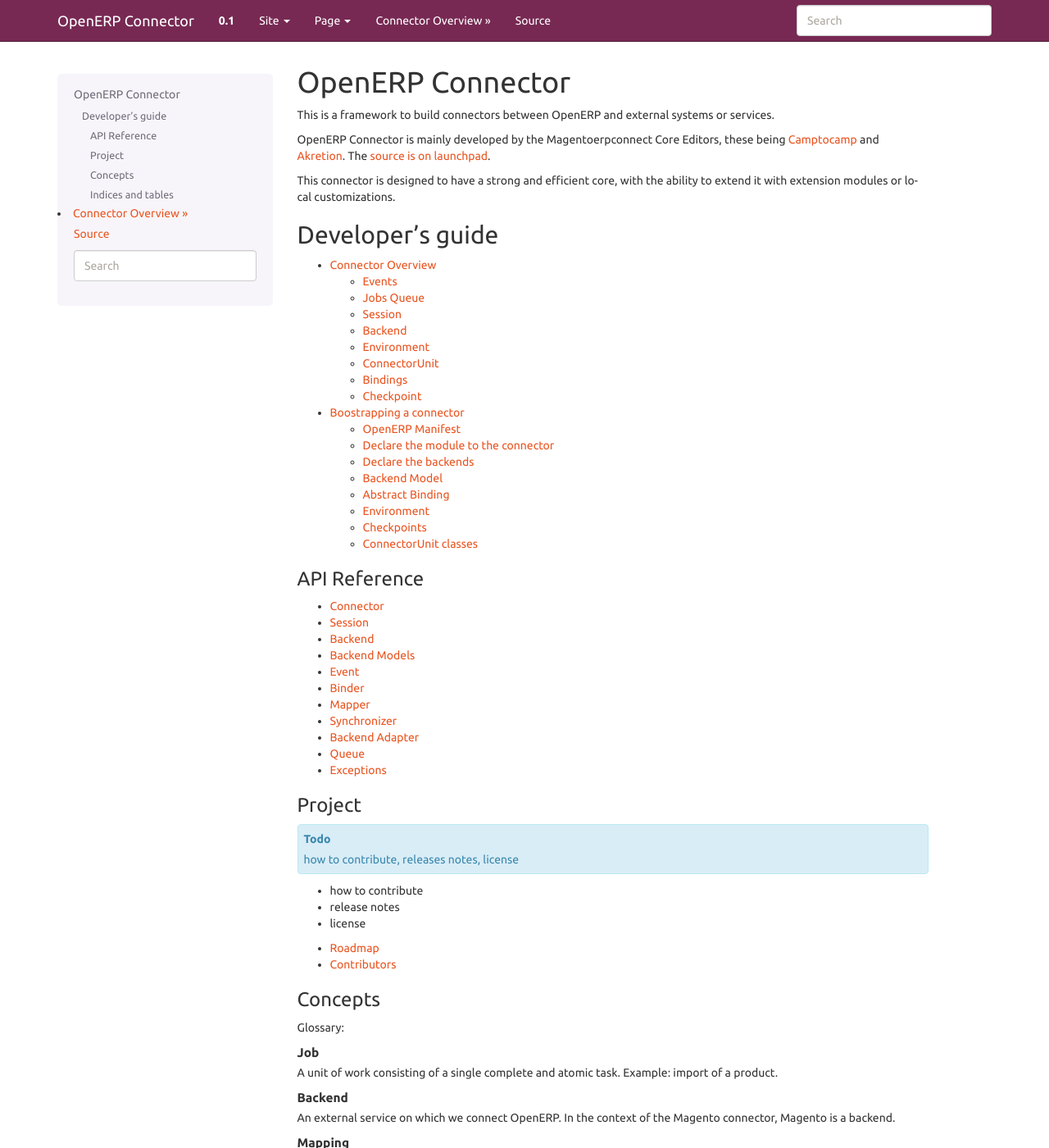
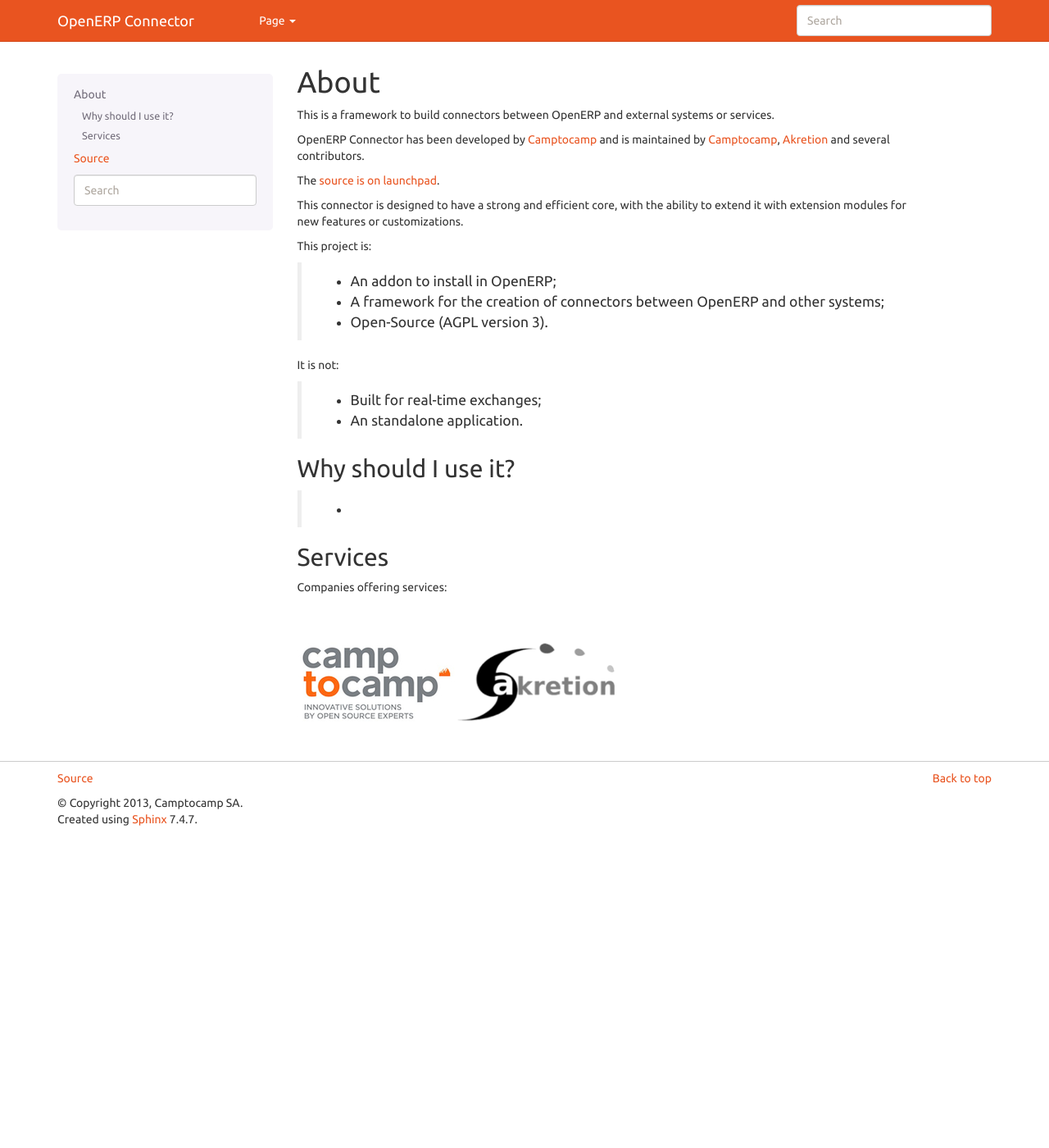
Before and after one commit to OCA/queue, a Sphinx documentation site: the page built from queue_job/doc/index.rst, in a window 1280 px wide and 1400 px high. Shown: the whole window at 82% size. Built offline with Sphinx 7.4.7, drawn with Linux system fonts in a browser that asks for light colours; some of the changed text lies outside the part shown.

Commit message:
[IMP] customize layout of the website, created projects page, about page

```diff
--- /dev/null
+++ b/queue_job/doc/_static/connector_style.css
@@ -0,0 +1,3 @@
+.navbar span.navbar-text {
+  visibility: hidden;
+}
--- a/queue_job/doc/conf.py
+++ b/queue_job/doc/conf.py
@@ -126,7 +126,7 @@
 
     # HTML navbar class (Default: "navbar") to attach to <div> element.
     # For black navbar, do "navbar navbar-inverse"
-    'navbar_class': "navbar navbar-inverse",
+    'navbar_class': "navbar",
 
     # Fix navigation bar to top of page?
     # Values: "true" (default) or "false"
@@ -134,7 +134,7 @@
 
     # Location of link to source.
     # Options are "nav" (default), "footer" or anything else to exclude.
-    'source_link_position': "nav",
+    'source_link_position': "footer",
 
     # Bootswatch (http://bootswatch.com/) theme.
     #
@@ -292,6 +292,7 @@
 # Example configuration for intersphinx: refer to the Python standard library.
 intersphinx_mapping = {
     'http://docs.python.org/': None,
-    'openerpweb': ('http://doc.openerp.com/trunk/developers/web', None),
-    'openerpdev': ('http://doc.openerp.com/trunk/developers/server/', None),
+    'openerpweb': ('https://doc.openerp.com/trunk/web/', None),
+    'openerpdev': ('https://doc.openerp.com/trunk/server/', None),
+    'magentoerpconnect': ('http://localhost:8001', None),
 }
--- a/queue_job/doc/index.rst
+++ b/queue_job/doc/index.rst
@@ -3,94 +3,52 @@
    You can adapt this file completely to your liking, but it should at least
    contain the root `toctree` directive.
 
-#################
-OpenERP Connector
-#################
+#####
+About
+#####
 
 This is a framework to build connectors between OpenERP and external
 systems or services.
 
-OpenERP Connector is mainly developed by the Magentoerpconnect Core
-Editors, these being Camptocamp_ and Akretion_. The `source is on
-launchpad`_.
+OpenERP Connector has been developed by Camptocamp_ and is maintained
+by Camptocamp_, Akretion_ and several contributors.
+
+The `source is on launchpad`_.
 
 This connector is designed to have a strong and efficient core, with the
-ability to extend it with extension modules or local customizations.
+ability to extend it with extension modules for new features or customizations.
 
 .. _Camptocamp: http://www.camptocamp.com
 .. _Akretion: http://www.akretion.com
 .. _`source is on launchpad`: https://code.launchpad.net/openerp-connector
 
+This project is:
 
-*****************
-Developer's guide
-*****************
+ * An addon to install in OpenERP;
+ * A framework for the creation of connectors between OpenERP and other
+   systems;
+ * Open-Source (AGPL version 3).
 
-.. toctree::
-   :maxdepth: 2
+It is not:
 
-   guides/overview.rst
-   guides/bootstrap_connector.rst
+ * Built for real-time exchanges;
+ * An standalone application.
 
-API Reference
-=============
+Why should I use it?
+====================
 
-.. toctree::
-   :maxdepth: 1
+ *
 
-   api/api_connector.rst
-   api/api_session.rst
-   api/api_backend.rst
-   api/api_event.rst
-   api/api_binder.rst
-   api/api_mapper.rst
-   api/api_synchronizer.rst
-   api/api_backend_adapter.rst
-   api/api_queue.rst
-   api/api_exception.rst
 
-Project
-=======
-
-.. todo:: how to contribute, releases notes, license
-
-* how to contribute
-
-* release notes
-
-* license
-
-.. toctree::
-   :maxdepth: 1
-
-   project/roadmap
-   project/contributors
-
-Concepts
+Services
 ========
 
-Glossary:
+Companies offering services:
 
-.. glossary::
+.. image:: _static/img/c2c_square_baseline_192.jpg
+   :alt: Camptocamp
+   :target: Camptocamp_
 
-    Job
-
-        A unit of work consisting of a single complete and atomic task.
-        Example: import of a product.
-
-    Backend
-
-        An external service on which we connect OpenERP. In the context
-        of the Magento connector, Magento is a backend.
-
-    Mapping
-
-        A mapping defines how the data is converted from Magento to
-        OpenERP and reversely.
-
-Indices and tables
-==================
-
-* :ref:`genindex`
-* :ref:`modindex`
-* :ref:`search`
+.. image:: _static/img/akretion_logo.png
+   :alt: Akretion
+   :target: Akretion_
```
Also changed, not shown: queue_job/doc/_templates/layout.html (added, +11 -0 lines), queue_job/doc/docs.rst (added, +72 -0 lines), queue_job/doc/projects.rst (added, +39 -0 lines), queue_job/doc/_static/img/akretion_logo.png (added), queue_job/doc/_static/img/c2c_square_baseline_192.jpg (added), queue_job/doc/_static/img/magentoerpconnect.png (added), queue_job/doc/_static/img/prestashoperpconnect.png (added).
